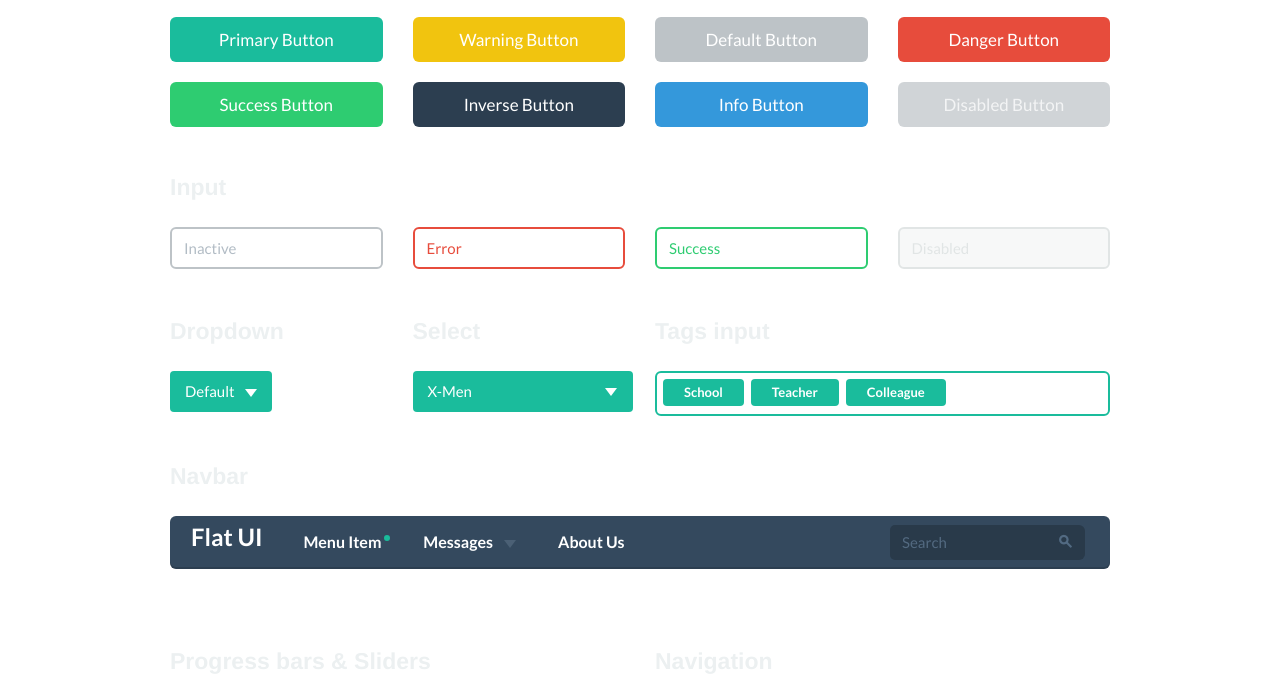
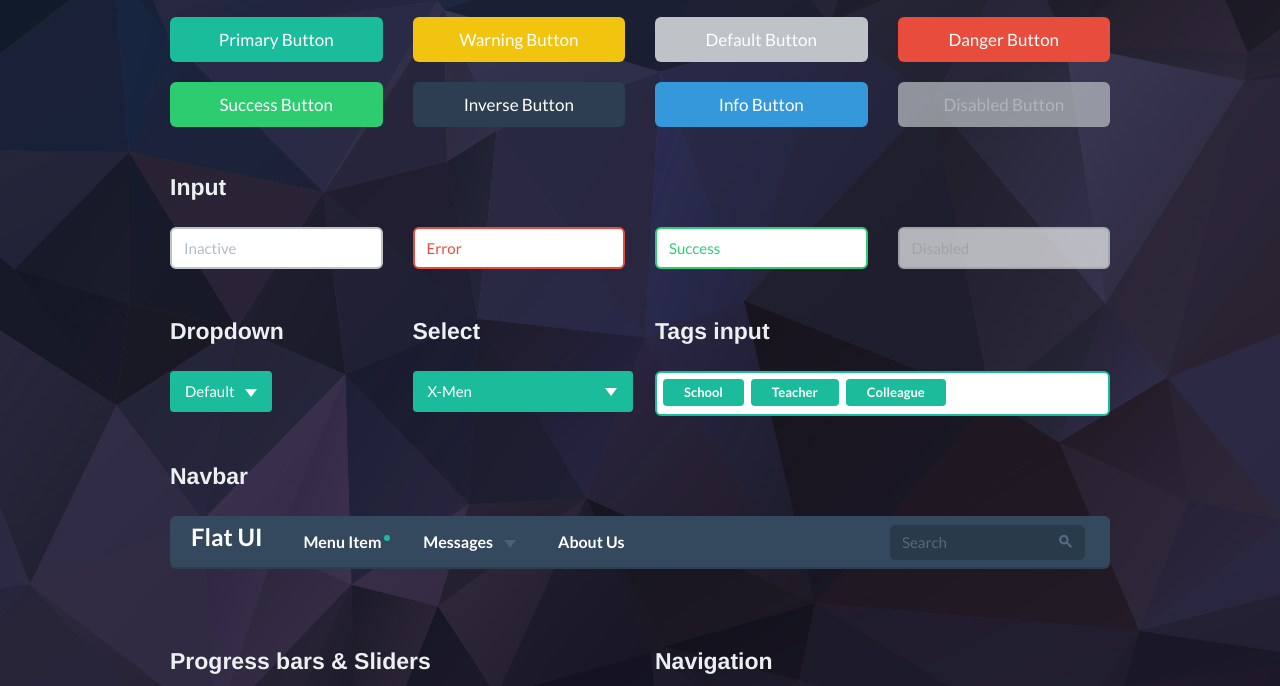
Before and after one commit to SHHH9712/Shhh-Web, a website: page ultites.html in a window 1280 px wide. Shown: the part 660-1346 px from the top of the page. Drawn offline with Linux system fonts and the light colour scheme.

Commit message:
add background
add background

```diff
--- a/ultites.html
+++ b/ultites.html
@@ -22,7 +22,7 @@
       <script src="dist/js/vendor/respond.min.js"></script>
     <![endif]-->
   </head>
-  <body>
+  <body background='img/polygon-7.jpg'>
     <div class="container">
       <div class="demo-headline">
         <h1 class="demo-logo">
```
